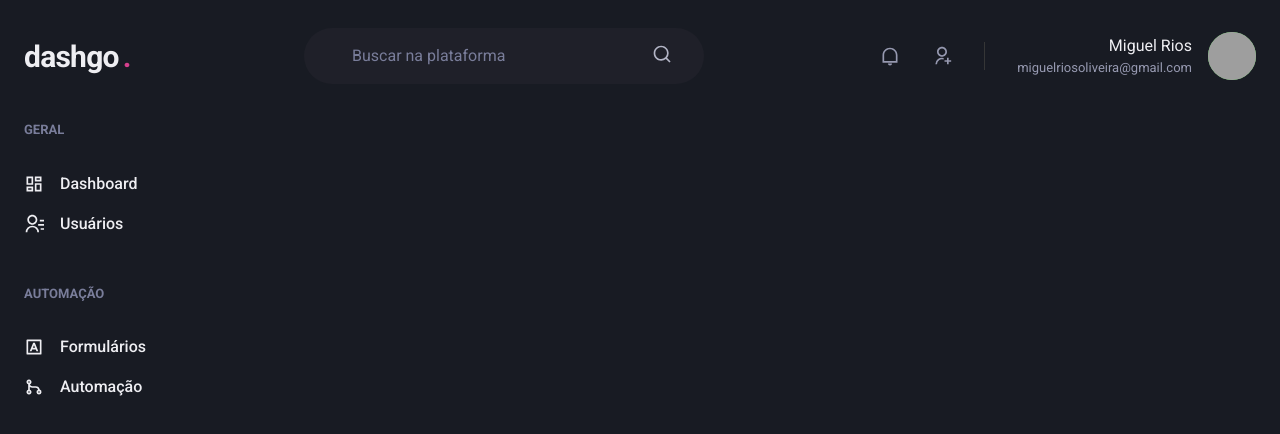
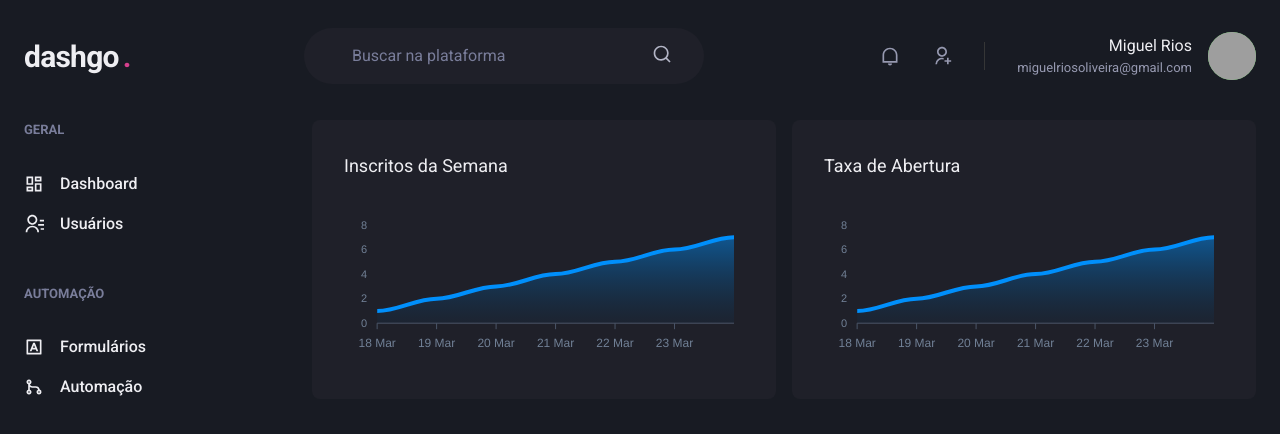
Before and after one commit to miguelriosoliveira/dashgo, a Next.js app: page /dashboard in a window 1280 px wide. Shown: the top 434 px of the page. Built offline with nearby package versions, Linux system fonts and the light colour scheme; grey boxes are pictures that could not be loaded.

Commit message:
Page: Dashboard

```diff
--- a/package.json
+++ b/package.json
@@ -12,9 +12,11 @@
     "@chakra-ui/react": "^1.6.3",
     "@emotion/react": "^11.4.0",
     "@emotion/styled": "^11.3.0",
+    "apexcharts": "^3.27.3",
     "framer-motion": "^4.1.17",
     "next": "10.2.3",
     "react": "17.0.2",
+    "react-apexcharts": "^1.3.9",
     "react-dom": "17.0.2",
     "react-icons": "^4.2.0"
   },
--- a/src/pages/dashboard.tsx
+++ b/src/pages/dashboard.tsx
@@ -1,6 +1,71 @@
-import { Flex } from '@chakra-ui/react';
+import { SSL_OP_SSLEAY_080_CLIENT_DH_BUG } from 'constants';
+
+import { Box, Flex, SimpleGrid, Text, theme } from '@chakra-ui/react';
+import { ApexOptions } from 'apexcharts';
+import dynamic from 'next/dynamic';
 
 import { Header, Sidebar } from '../components';
+
+const Chart = dynamic(() => import('react-apexcharts'), { ssr: false });
+
+const CHART_OPTIONS: ApexOptions = {
+	chart: {
+		toolbar: {
+			show: false,
+		},
+		zoom: {
+			enabled: false,
+		},
+		foreColor: theme.colors.gray[500],
+	},
+
+	grid: {
+		show: false,
+	},
+
+	dataLabels: {
+		enabled: false,
+	},
+
+	tooltip: {
+		enabled: false,
+	},
+
+	xaxis: {
+		type: 'datetime',
+		axisBorder: {
+			color: theme.colors.gray[600],
+		},
+		axisTicks: {
+			color: theme.colors.gray[600],
+		},
+		categories: [
+			'2021-03-18T00:00:00.000Z',
+			'2021-03-19T00:00:00.000Z',
+			'2021-03-20T00:00:00.000Z',
+			'2021-03-21T00:00:00.000Z',
+			'2021-03-22T00:00:00.000Z',
+			'2021-03-23T00:00:00.000Z',
+			'2021-03-24T00:00:00.000Z',
+		],
+	},
+
+	fill: {
+		opacity: 0.3,
+		type: 'gradient',
+		gradient: {
+			shade: 'dark',
+			opacityFrom: 0.7,
+			opacityTo: 0.3,
+		},
+	},
+};
+const CHART_SERIES = [
+	{
+		name: 'series1',
+		data: [1, 2, 3, 4, 5, 6, 7],
+	},
+];
 
 export default function Dashboard() {
 	return (
@@ -9,6 +74,22 @@
 
 			<Flex w="100%" my="6" maxWidth={1480} mx="auto" px="6">
 				<Sidebar />
+
+				<SimpleGrid flex="1" gap="4" minChildWidth="320px" align="flex-start">
+					<Box p="8" bg="gray.800" borderRadius={8} pb="4">
+						<Text fontSize="lg" mb="4">
+							Inscritos da Semana
+						</Text>
+						<Chart options={CHART_OPTIONS} series={CHART_SERIES} type="area" height={160} />
+					</Box>
+
+					<Box p="8" bg="gray.800" borderRadius={8} pb="4">
+						<Text fontSize="lg" mb="4">
+							Taxa de Abertura
+						</Text>
+						<Chart options={CHART_OPTIONS} series={CHART_SERIES} type="area" height={160} />
+					</Box>
+				</SimpleGrid>
 			</Flex>
 		</Flex>
 	);
```
Also changed, not shown: 1 other file (tests, documents, lock files or other folders).
